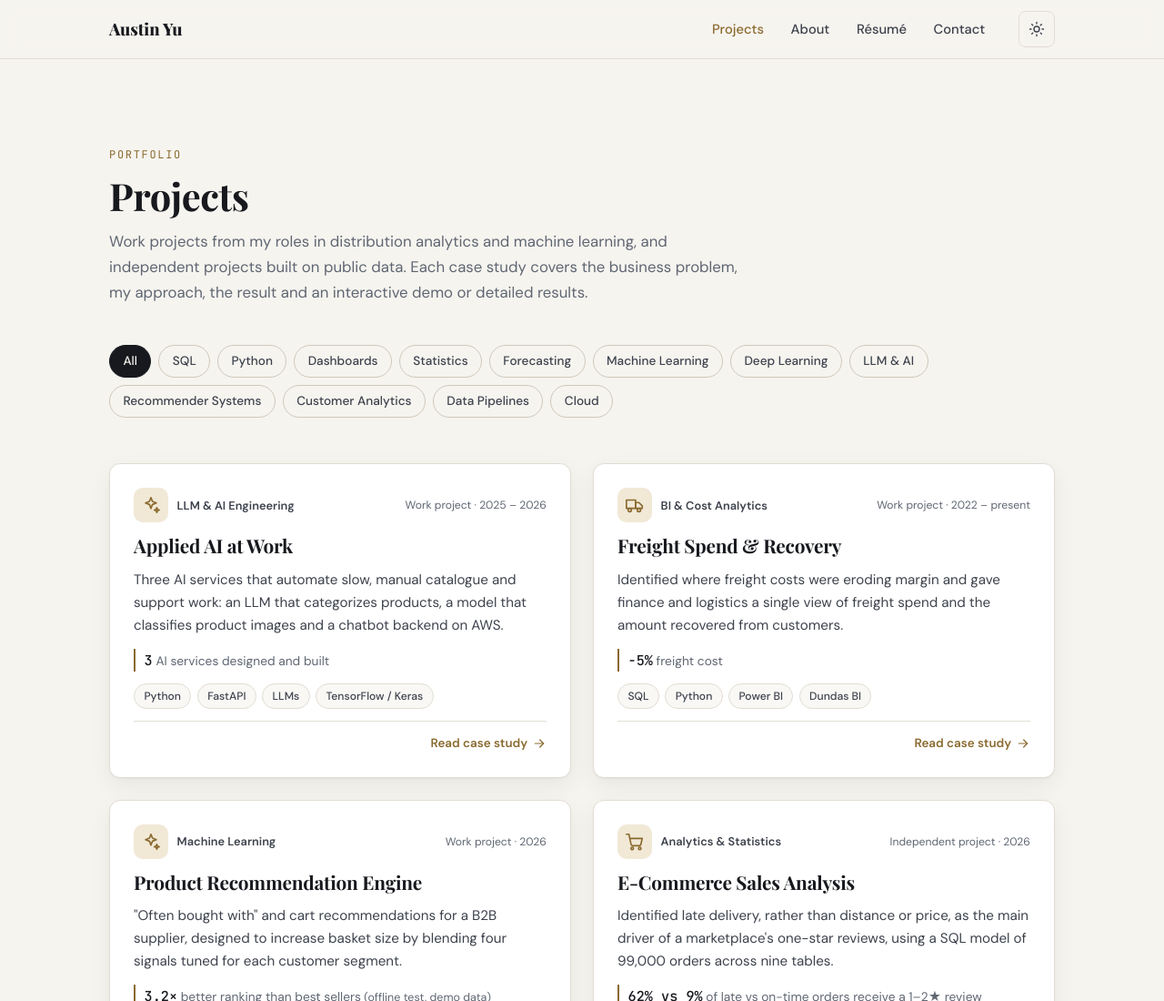
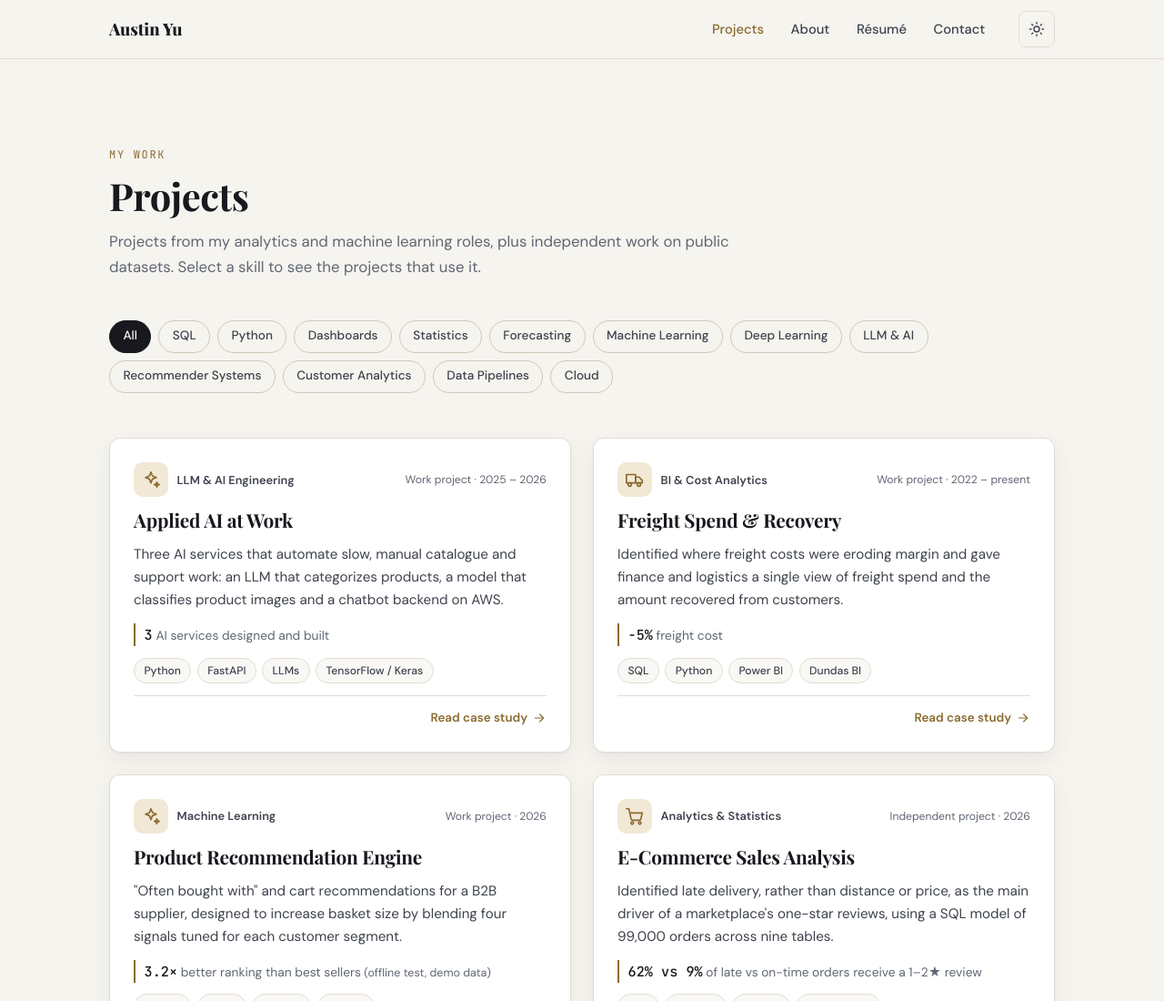
Before and after one commit to FreedomVAce/austinykw.github.io, an Astro site: page /austinykw.github.io/projects in a window 1280 px wide. Shown: the top 1100 px of the page at 91% size. Built offline with nearby package versions, Linux system fonts and the light colour scheme; Astro itself is replaced by a stand-in of ours.

Commit message:
Align Projects page label and intro with the homepage

```diff
--- a/src/pages/projects/index.astro
+++ b/src/pages/projects/index.astro
@@ -7,14 +7,14 @@ import { getProjects } from '../../lib/projects';
 const projects = await getProjects();
 const used = SKILLS.filter((s) => projects.some((p) => p.data.skills.includes(s)));
 ---
-<Base title="Projects" description="Data analytics, forecasting and machine-learning case studies by Austin Yu.">
+<Base title="Projects" description="Data analytics, forecasting and machine learning case studies by Austin Yu.">
   <section class="section">
     <div class="container">
       <div class="section-head">
-        <p class="eyebrow">Portfolio</p>
+        <p class="eyebrow">My work</p>
         <h1 class="section-title">Projects</h1>
         <p class="section-lead">
-          Work projects from my roles in distribution analytics and machine learning, and independent projects built on public data. Each case study covers the business problem, my approach, the result and an interactive demo or detailed results.
+          Projects from my analytics and machine learning roles, plus independent work on public datasets. Select a skill to see the projects that use it.
         </p>
       </div>
 
```
